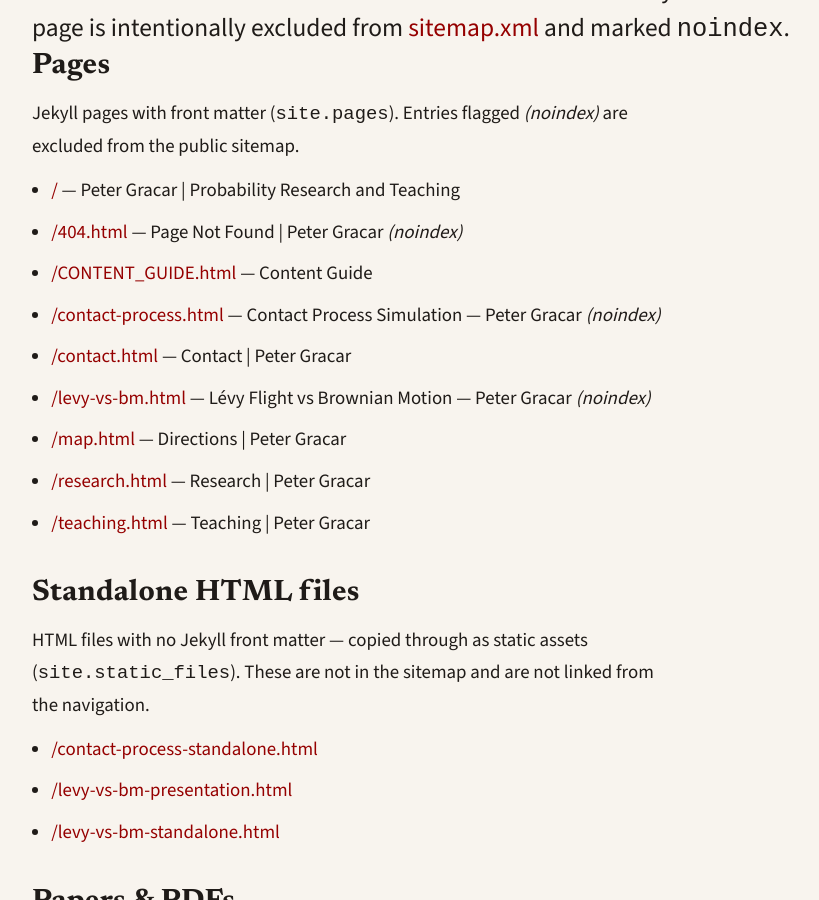
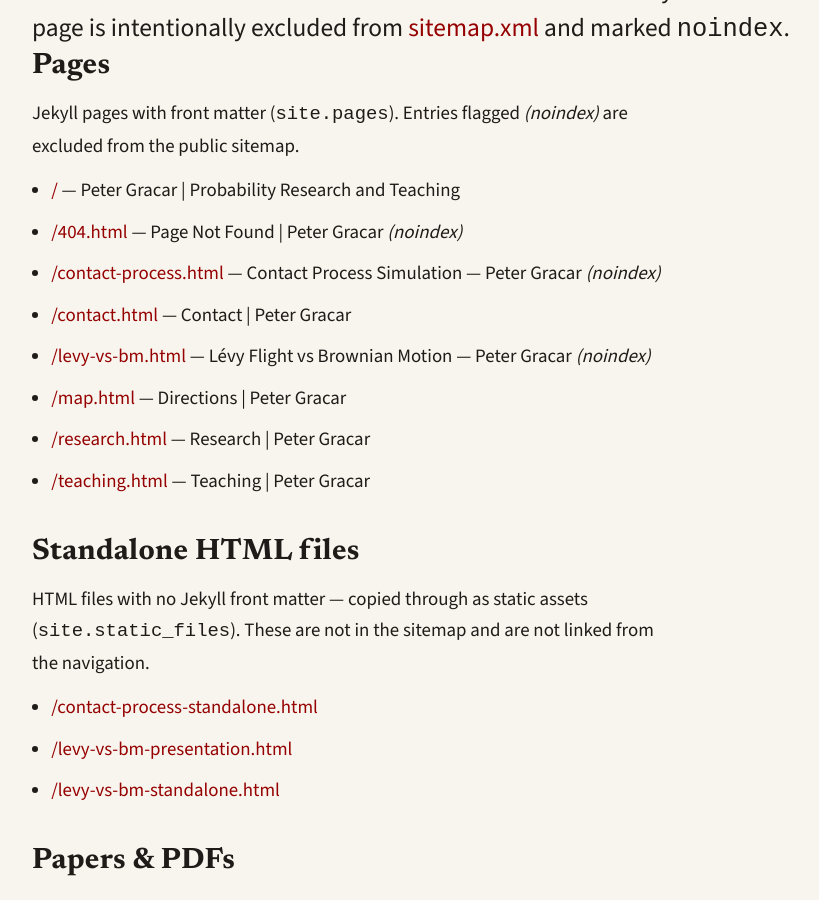
Before and after one commit to PeterGracar/PeterGracar.github.io, a Jekyll site: the page built from secret.html, in a window 1280 px wide and 900 px high, scrolled down 468 px. Shown: the whole window, without its empty margins (16-835 px from the left). Built offline with Jekyll 4.4.1, drawn with Linux system fonts in a browser that asks for light colours; part of the change alters nothing that is shown.

Commit message:
Exclude CONTENT_GUIDE.md from Jekyll build
The jekyll-optional-front-matter plugin (enabled by default on
GitHub Pages) was rendering it to /CONTENT_GUIDE.html and listing
it in sitemap.xml. It's a maintenance doc, not public content.

```diff
--- a/_config.yml
+++ b/_config.yml
@@ -15,3 +15,6 @@ collections:
     output: false
   mini_cv:
     output: false
+
+exclude:
+  - CONTENT_GUIDE.md
```
